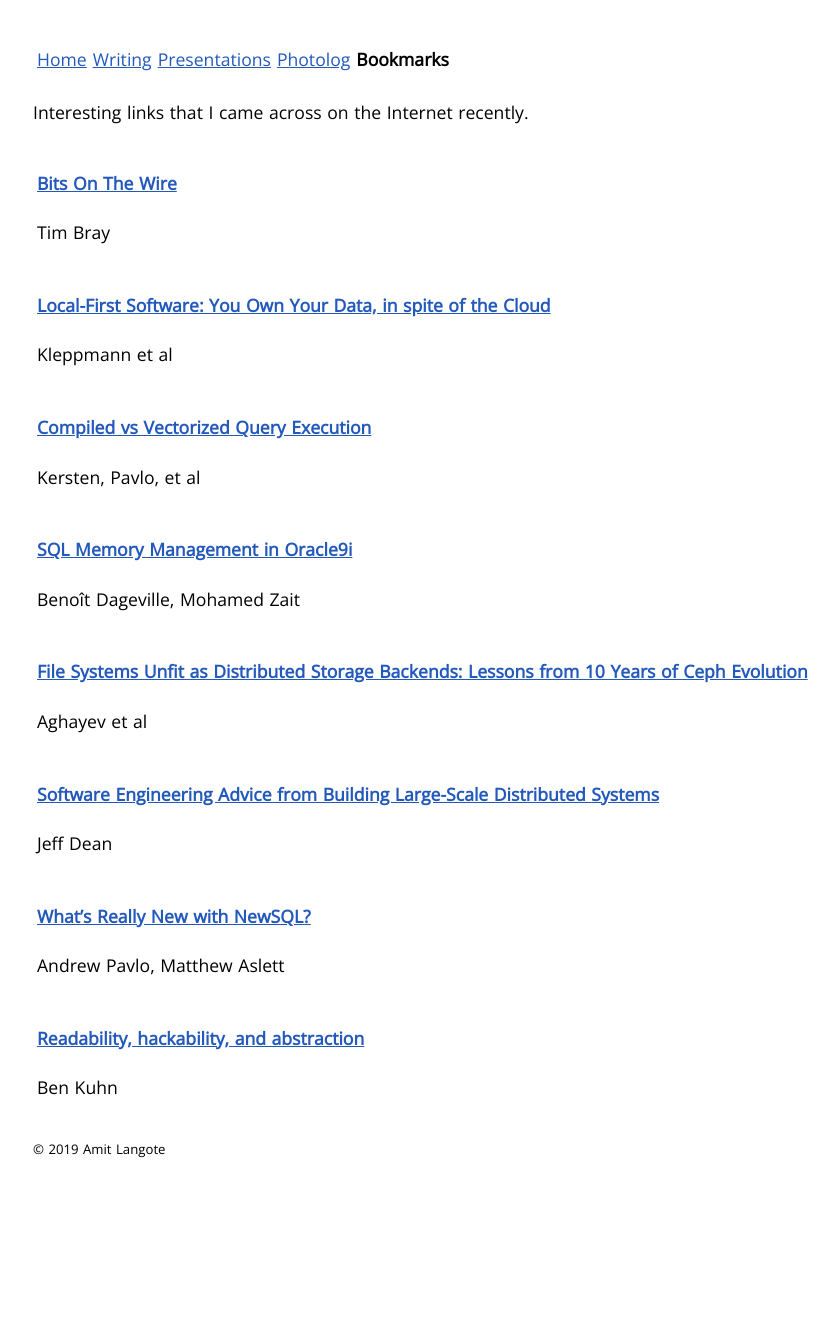
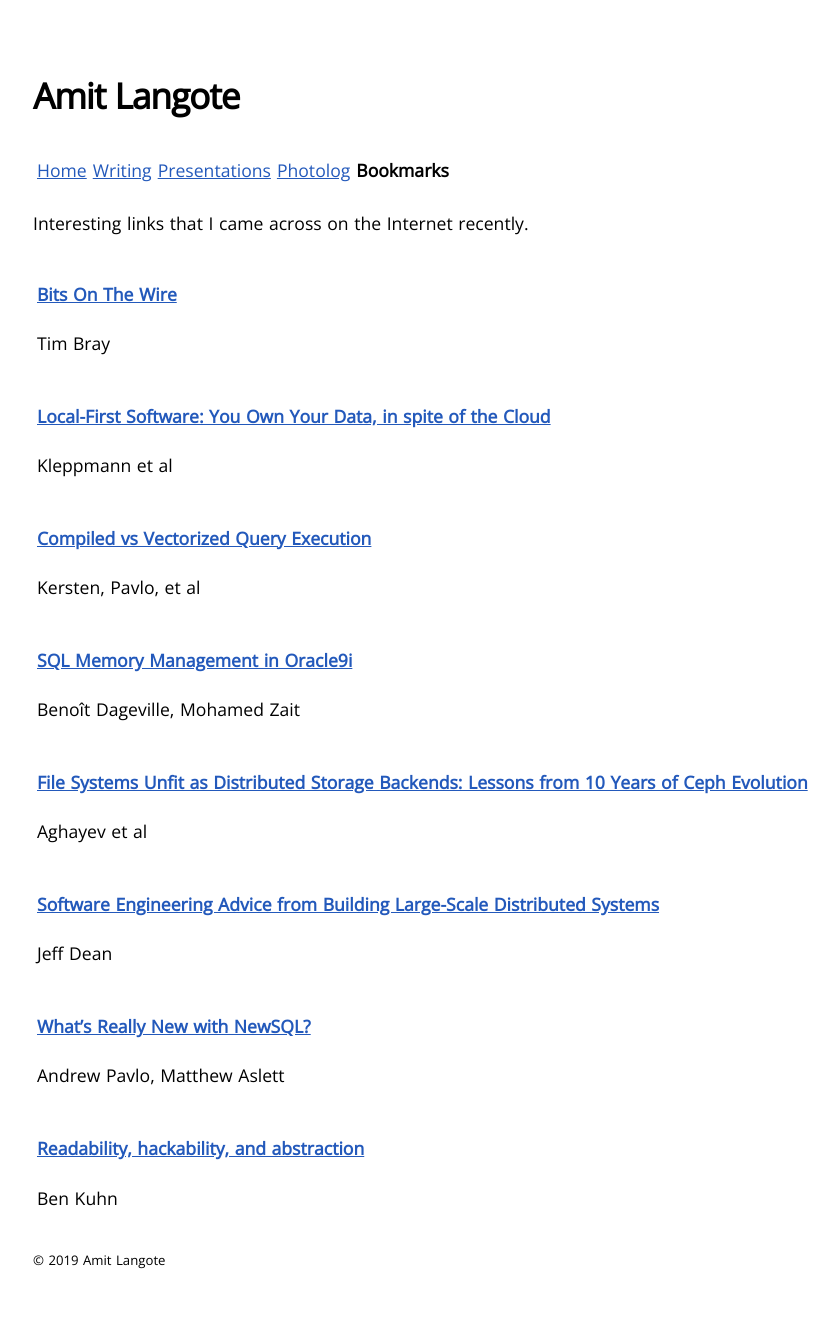
Before and after one commit to amitlan/website, a Jekyll site: the page built from bookmarks/index.md, in a window 1280 px wide. Shown: the whole page, without its empty margins (207-1046 px from the left). Built offline with Jekyll 4.4.1, drawn with Linux system fonts in a browser that asks for light colours; before the commit the page ends 1215 px from its top, so only the background shows below that.

Commit message:
add header to default layout

```diff
--- a/_layouts/default.html
+++ b/_layouts/default.html
@@ -60,6 +60,7 @@
 </head>
 <body>
 <div id="text">
+<h1>Amit Langote</h1>
   {{ content }}
   <p style="font-size:75%"> © 2019 Amit Langote</p>
 </div>
```
Also changed, not shown: index.md (+0 -1 lines).
